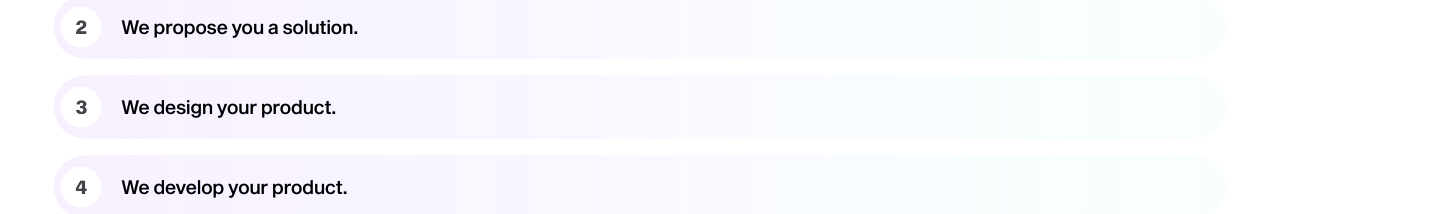
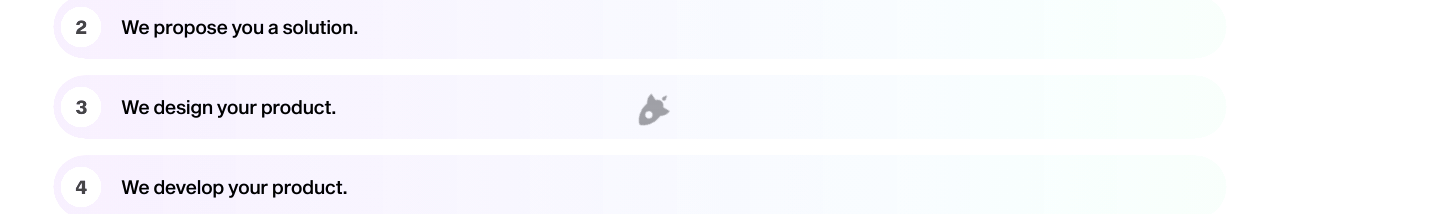
Before and after one commit to CodeOnBoat/rocketteam, a React (Create React App) app: page / in a window 1280 px wide. Shown: the part 1563-1777 px from the top of the page, 1451 px wide, since content can reach past the window. Built offline with nearby package versions, Linux system fonts and the light colour scheme; no server answers.

Commit message:
rocket fix

```diff
--- a/src/index.css
+++ b/src/index.css
@@ -176,15 +176,15 @@ body {
 }
 
 .orbit {
-  height: 1160px;
-  width: 1160px;
+  height: 58vw;
+  width: 58vw;
   /* border: 1px solid #fff; */
   border-radius: 50%;
   left: 0;
   right: 0;
   top: 0;
   bottom: 0;
-  animation: spin 45s infinite linear;
+  animation: spin 10s infinite linear;
 }
 @keyframes spin {
   100% {
@@ -195,7 +195,8 @@ body {
 .rocket {
   border-radius: 50% 50% 0 0;
   position: relative;
-  left: -44px;
+  left: -2.2vw;
   z-index: -1;
-  top: 460px;
+  top: 22vw;
+  opacity: .6;
 }
--- a/src/sections/RocketWay.jsx
+++ b/src/sections/RocketWay.jsx
@@ -10,12 +10,13 @@ export const RocketWay = ({ rocketWayRef }) => {
   return (
     <div>
       <div className="h-2" ref={rocketWayRef}></div>
-      <div className="overflow-x-hidden">
+
       <h2 className="text-center">
         <div className="flex w-full justify-center sm:justify-start items-center gap-2">
           {t("rocketWayTitle")}
+
           <div className="absolute">
-              <div className="orbit w-12 relative rounded">
+            <div className="orbit relative rounded">
               <img src={Logo} className="w-10 absolute right-0 rocket" />
             </div>
           </div>
@@ -51,6 +52,5 @@ export const RocketWay = ({ rocketWayRef }) => {
         </motion.ul>
       </div>
     </div>
-    </div>
   );
 };
```
Lines whose indentation alone changed are shown as unchanged.
